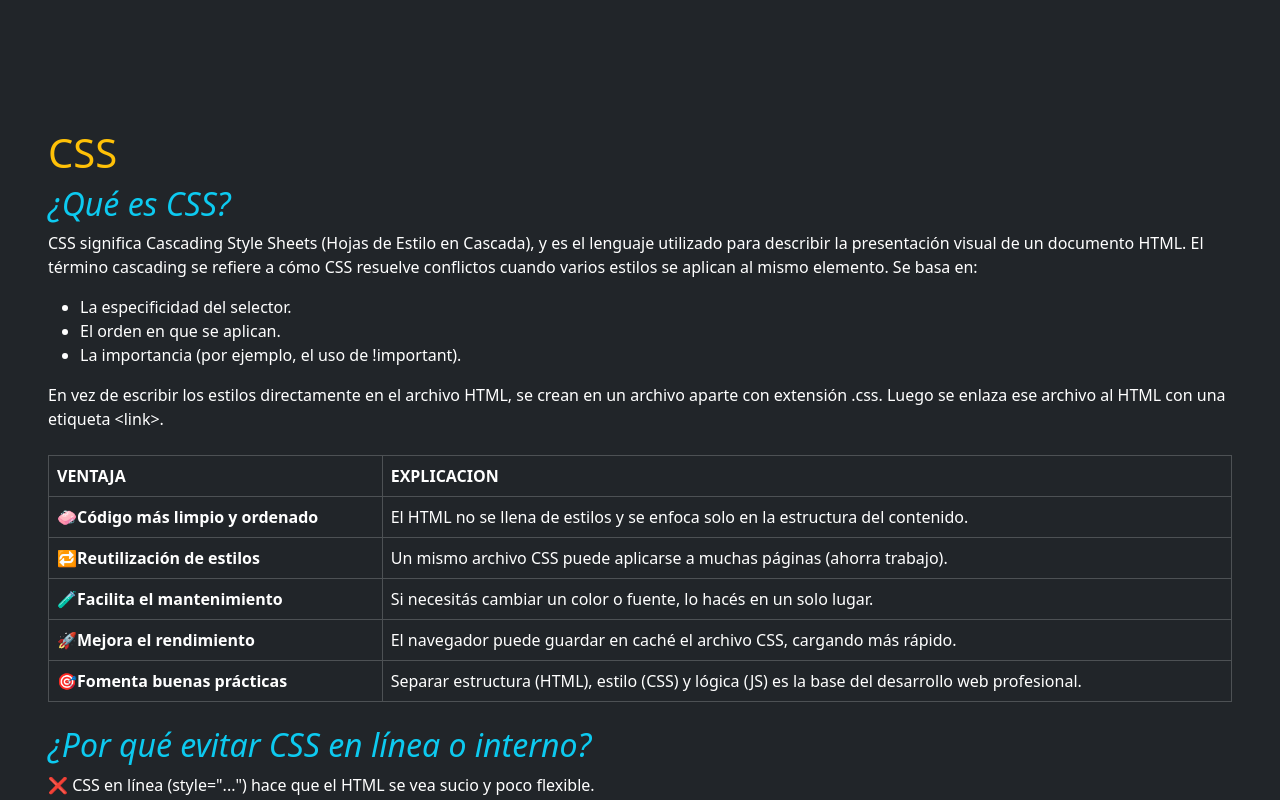
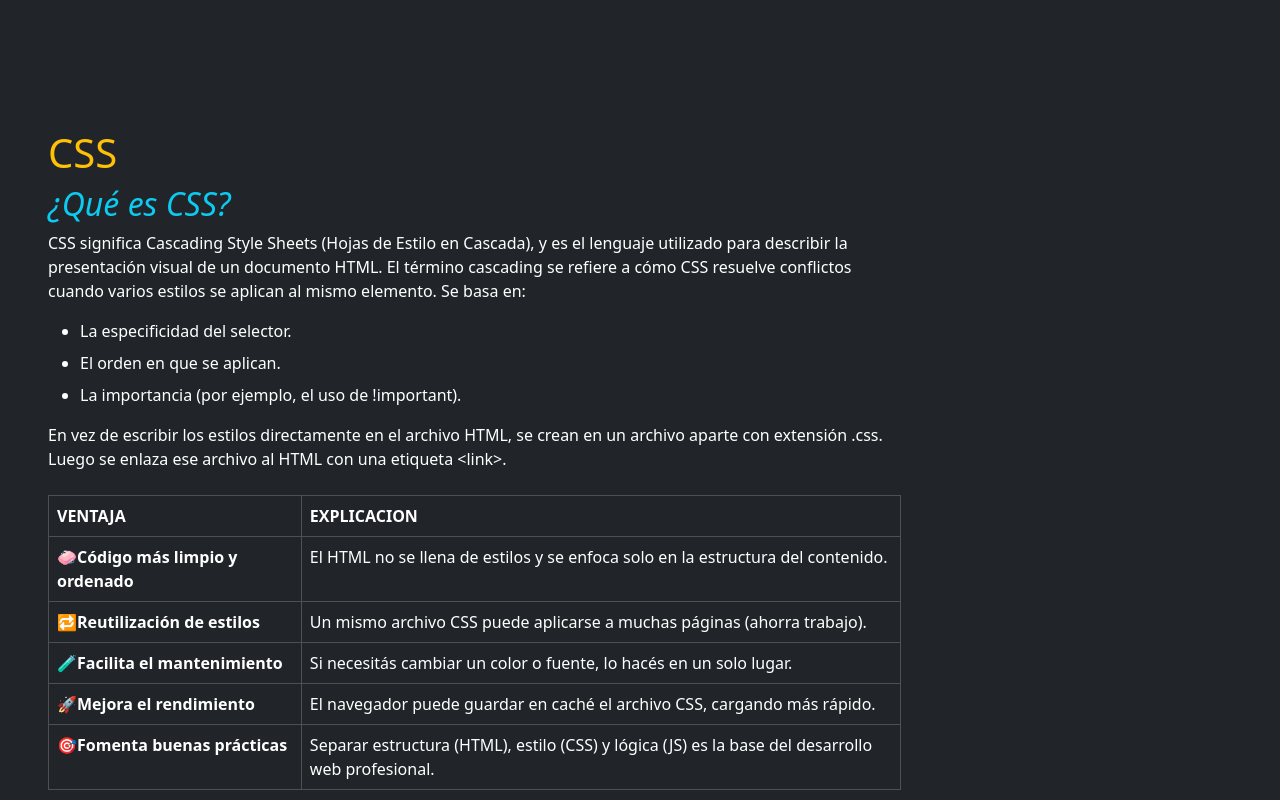
Before and after one commit to mauren3312/ResumenHTML, a plain HTML site: page index.html in a window 1280 px wide. Shown: the part 1660-2460 px from the top of the page. Drawn offline with nearby package versions, Linux system fonts and the light colour scheme.

Commit message:
tamaños arreglados

```diff
--- a/index.html
+++ b/index.html
@@ -16,7 +16,7 @@
     </header>
 
     <!-- HTML-->
-    <section class="mt-5 mx-5 col-md-8 col-12">
+    <section class="mt-5 mx-5 col-md-8 col-10">
         <h2 class="fs-1 text-warning">HTML</h2>
         <h2 class="text-info fst-italic">¿Qué es HTML?</h2>
 
@@ -66,7 +66,7 @@
     </section>
 
     <!-- css-->
-    <section class="mt-5 mx-5">
+    <section class="mt-5 mx-5 col-md-8 col-10">
         <h2 class="fs-1 text-warning">CSS</h2>
         <h2 class="text-info fst-italic">¿Qué es CSS?</h2>
         <div class=" text-white mb-4">
@@ -76,9 +76,9 @@
                 El término cascading se refiere a cómo CSS resuelve conflictos cuando varios estilos se
                 aplican al mismo elemento. Se basa en:</p>
             <ul>
-                <li>La especificidad del selector.</li>
-                <li>El orden en que se aplican.</li>
-                <li>La importancia (por ejemplo, el uso de !important).</li>
+                <li class="mb-2">La especificidad del selector.</li>
+                <li class="mb-2">El orden en que se aplican.</li>
+                <li class="mb-2">La importancia (por ejemplo, el uso de !important).</li>
             </ul>
             <p>En vez de escribir los estilos directamente en el archivo HTML,
                 se crean en un archivo aparte con extensión .css.
```
